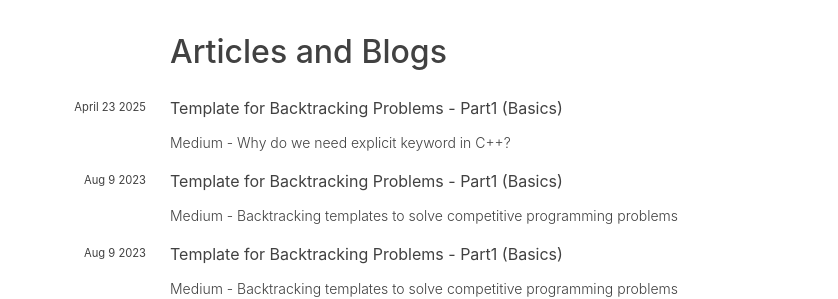
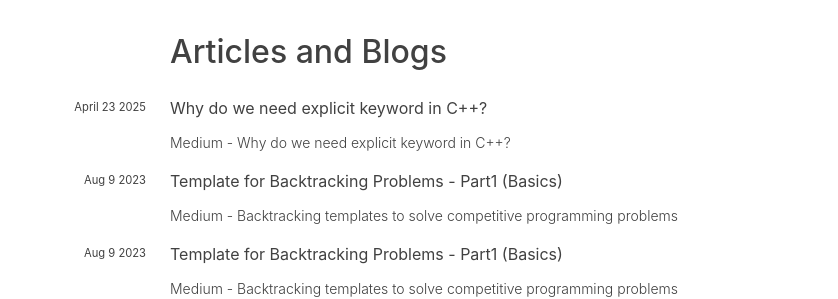
Before and after one commit to hariharanragothaman/hariharanragothaman.github.io, a Jekyll site: the page built from cv.md, in a window 1280 px wide and 900 px high, scrolled down 6020 px. Shown: the part 162-461 px from the top of the window, without its empty margins (162-1000 px from the left). Built offline with Jekyll 4.4.1, drawn with Linux system fonts in a browser that asks for light colours; nearby versions of some CDN libraries; some web fonts are replaced.

Commit message:
Polishes and Updates

```diff
--- a/_data/blogs.yaml
+++ b/_data/blogs.yaml
@@ -1,4 +1,4 @@
-- title: Template for Backtracking Problems - Part1 (Basics)
+- title: Why do we need explicit keyword in C++?
   month: April 23
   year: 2025
   publisher:
```
